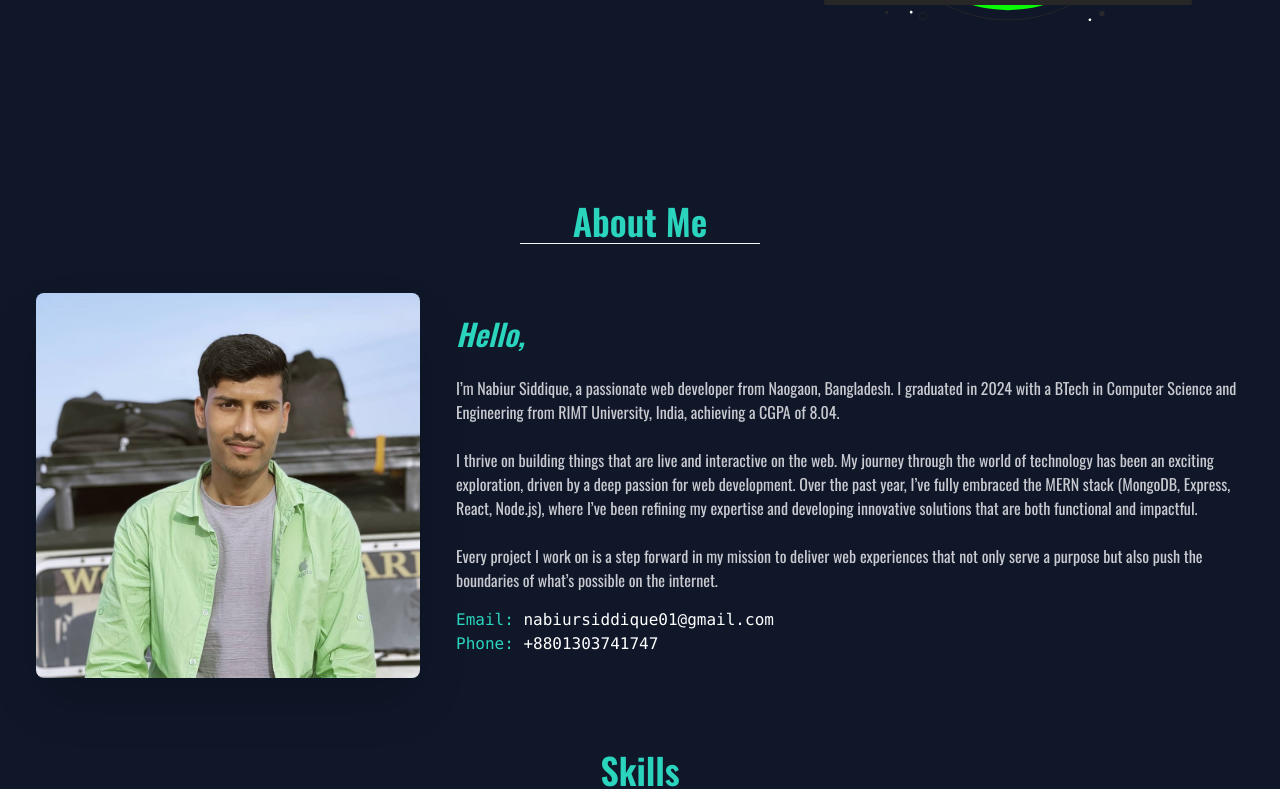
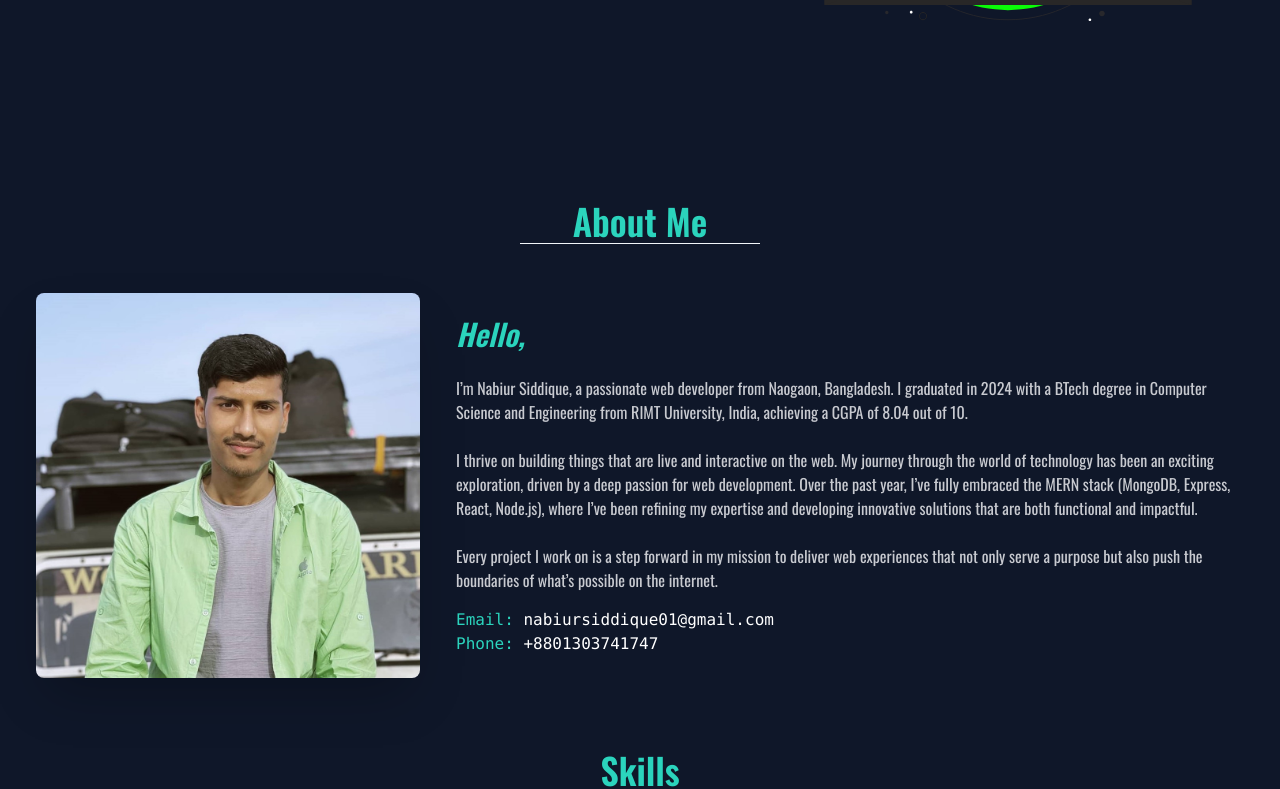
Before and after one commit to nabiursiddique/My-Portfolio-website, a React (Vite) app: page / in a window 1280 px wide. Shown: the part 475-1264 px from the top of the page. Built offline with nearby package versions, Linux system fonts and the light colour scheme.

Commit message:
resume updated

```diff
--- a/src/components/About/About.jsx
+++ b/src/components/About/About.jsx
@@ -47,7 +47,7 @@ const About = () => {
                             transition={{ duration: 1, delay: 0.7 }}
                             viewport={{ once: true }}
                         >
-                            I’m Nabiur Siddique, a passionate web developer from Naogaon, Bangladesh. I graduated in 2024 with a BTech in Computer Science and Engineering from RIMT University, India, achieving a CGPA of 8.04.
+                            I’m Nabiur Siddique, a passionate web developer from Naogaon, Bangladesh. I graduated in 2024 with a BTech degree in Computer Science and Engineering from RIMT University, India, achieving a CGPA of 8.04 out of 10.
                             <br />
                             <br />
                             I thrive on building things that are live and interactive on the web. My journey through the world of technology has been an exciting exploration, driven by a deep passion for web development. Over the past year, I’ve fully embraced the MERN stack (MongoDB, Express, React, Node.js), where I’ve been refining my expertise and developing innovative solutions that are both functional and impactful.
```
Also changed, not shown: 1 other file (tests, documents, lock files or other folders).
